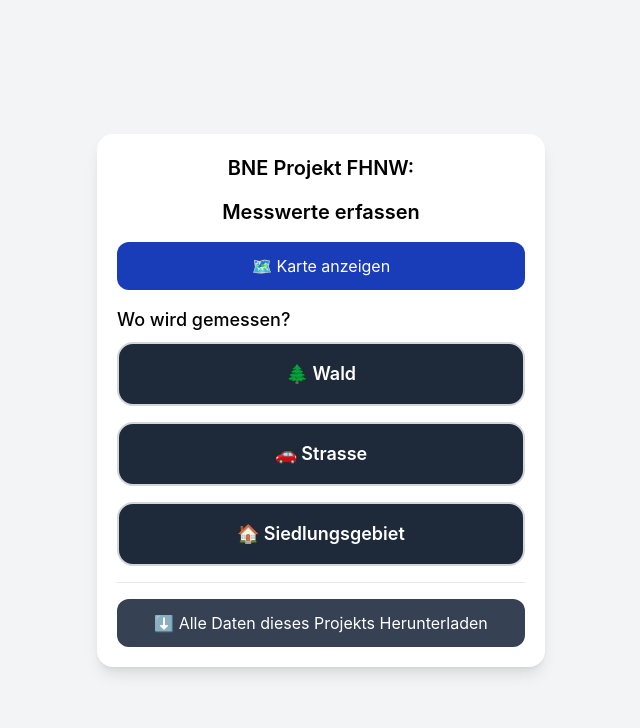
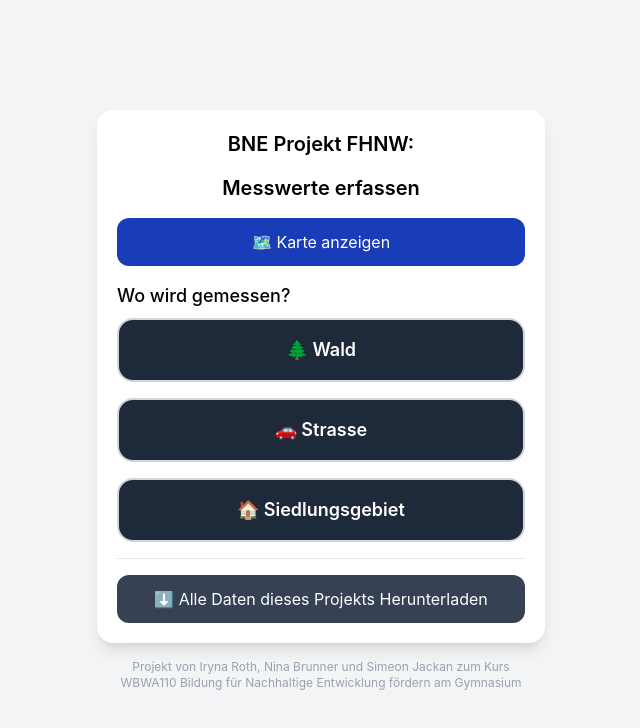
Before and after one commit to simeonjackman/pollution, a Vue app: page / in a window 1280 px wide. Shown: the top 728 px of the page, without its empty margins (319-959 px from the left). Built offline with nearby package versions, Linux system fonts and the light colour scheme.

Commit message:
ADD: footer

```diff
--- a/src/components/DataUploader.vue
+++ b/src/components/DataUploader.vue
@@ -1,5 +1,5 @@
 <template>
-  <div class="min-h-screen bg-gray-100 flex items-center justify-center p-4">
+  <div class="min-h-screen bg-gray-100 flex flex-col items-center justify-center p-4">
     <div class="w-full max-w-md bg-white rounded-2xl shadow-lg p-5 space-y-4">
       <h2 class="text-xl font-semibold text-center">BNE Projekt FHNW:</h2>
       <h3 class="text-xl font-semibold text-center">Messwerte erfassen</h3>
@@ -91,6 +91,9 @@
       </button>
 
     </div>
+    <footer class="w-full max-w-md mt-4 text-center text-xs text-gray-400 px-2">
+      Projekt von Iryna Roth, Nina Brunner und Simeon Jackan zum Kurs WBWA110 Bildung für Nachhaltige Entwicklung fördern am Gymnasium
+    </footer>
   </div>
 </template>
 
```
